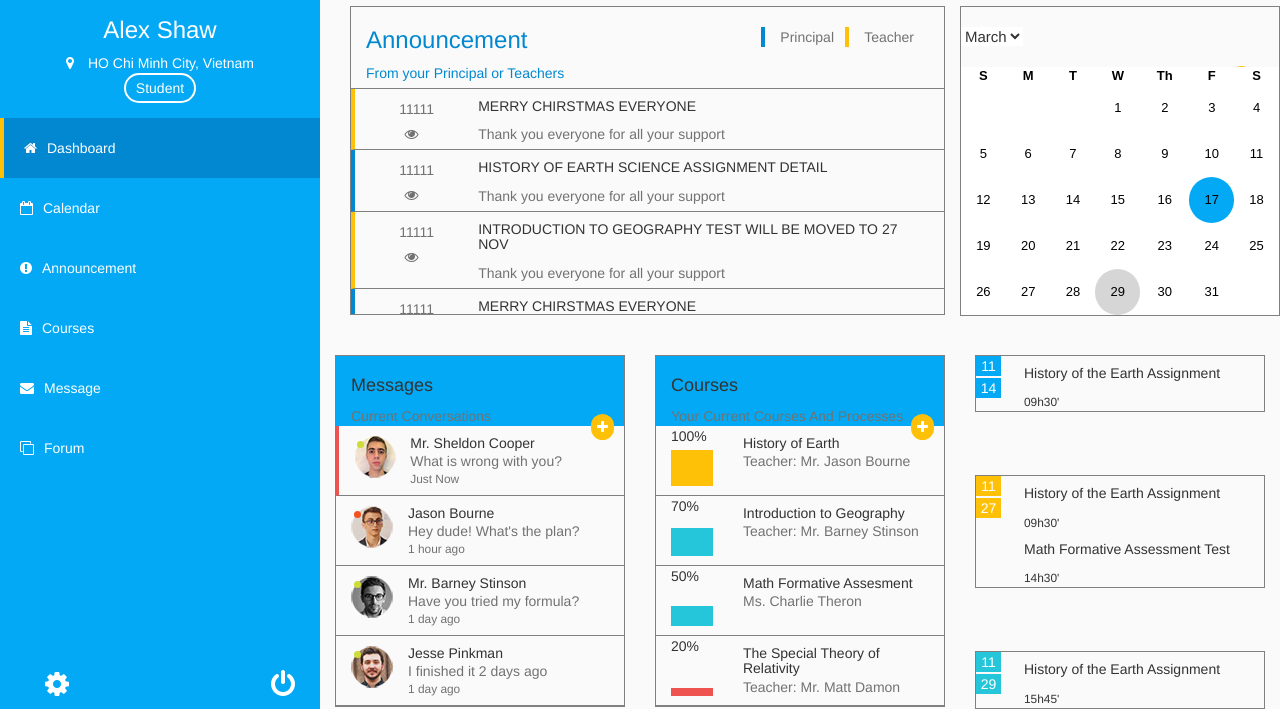
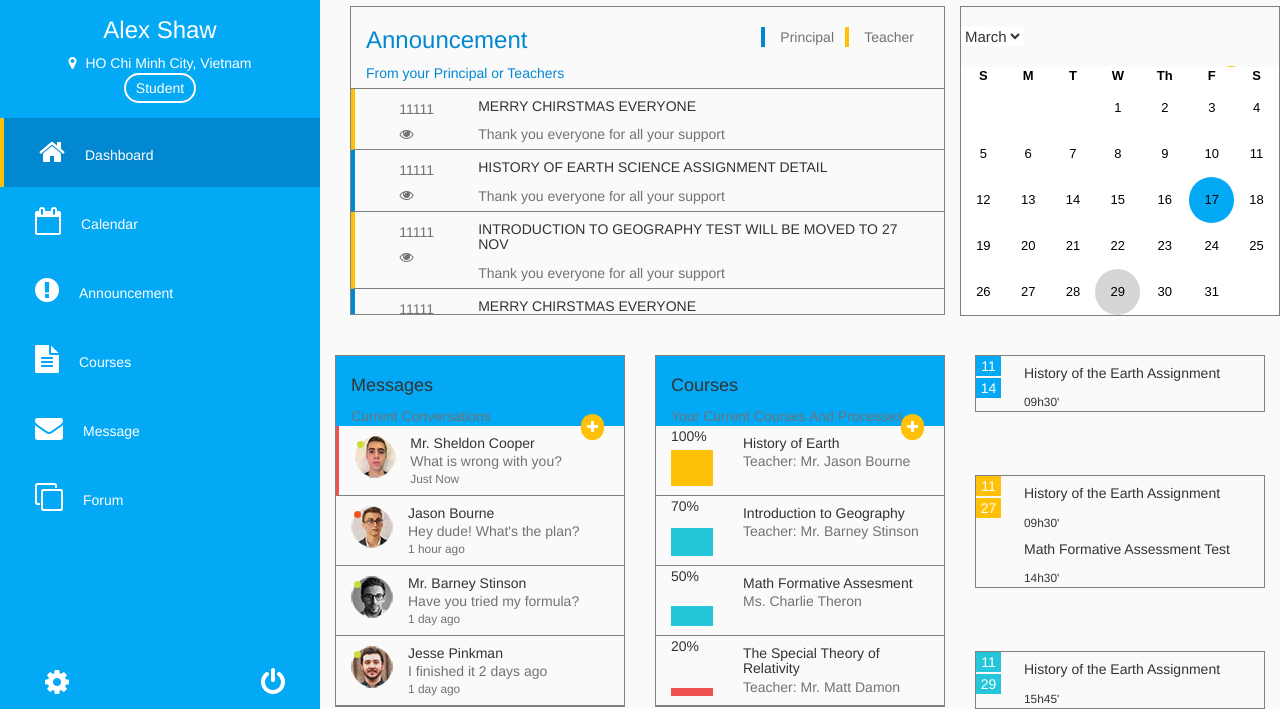
Before and after one commit to Pratap1708/nexApp, a website: page nexApp/index.html in a window 1280 px wide. Shown: the part 93-802 px from the top of the page. Drawn offline with nearby package versions, Linux system fonts and the light colour scheme.

Commit message:
icon resize to 2x

```diff
--- a/nexApp/index.html
+++ b/nexApp/index.html
@@ -22,12 +22,12 @@
       <span class="career-role">Student</span>
     </div>
     <ul class="row nav-list">
-      <li class="active"><i class="fa fa-home" aria-hidden="true"></i><a href="#">Dashboard</a></li>
-      <li class=""><i class="fa fa-calendar-o" aria-hidden="true"></i><a href="#">Calendar</a></li>
-      <li class=""><i class="fa fa-exclamation-circle" aria-hidden="true"></i><a href="#">Announcement</a></li>
-      <li class=""><i class="fa fa-file-text" aria-hidden="true"></i><a href="#">Courses</a></li>
-      <li class=""><i class="fa fa-envelope" aria-hidden="true"></i><a href="#">Message</a></li>
-      <li class=""><i class="fa fa-clone" aria-hidden="true"></i><a href="#">Forum</a></li>
+      <li class="active"><i class="fa fa-2x fa-home" aria-hidden="true"></i><a href="#">Dashboard</a></li>
+      <li class=""><i class="fa fa-2x fa-calendar-o" aria-hidden="true"></i><a href="#">Calendar</a></li>
+      <li class=""><i class="fa fa-2x fa-exclamation-circle" aria-hidden="true"></i><a href="#">Announcement</a></li>
+      <li class=""><i class="fa fa-2x fa-file-text" aria-hidden="true"></i><a href="#">Courses</a></li>
+      <li class=""><i class="fa fa-2x fa-envelope" aria-hidden="true"></i><a href="#">Message</a></li>
+      <li class=""><i class="fa fa-2x fa-clone" aria-hidden="true"></i><a href="#">Forum</a></li>
     </ul>
     <ul class="nav-footer col-lg-12">
       <li class="col-lg-6"><a href="#" aria-label="settings"><i class="fa fa-cog fa-2x" aria-hidden="true"></i></a></li>
--- a/nexApp/scss/_dashboard.scss
+++ b/nexApp/scss/_dashboard.scss
@@ -3,13 +3,14 @@
 		background: #03a9f4;
 		color: #fff;
 		a, p {
-				color: #fff;
-			}
+			color: #fff;
+			vertical-align: text-bottom;
+		}
 		.nav-list {
 			padding-left: 0;
 			margin-top: 20px;
 			li {
-				padding: 20px;
+				padding: 20px 35px;
 			}
 		}
 		li.active {
@@ -19,6 +20,9 @@
 		.profile-detail {
 			text-align: center;
 			padding-top: 20px;
+			i.fa {
+				margin-right: 5px;
+			}
 		}
 		.career-role {
 			padding: 5px 10px;
@@ -72,7 +76,7 @@
 		}
 	}
 	i.fa {
-		margin-right: 10px;
+		margin-right: 20px;
 	}
 	.image-container {
 		padding-top: 10px;
```
Also changed, not shown: nexApp/css/main.css.
